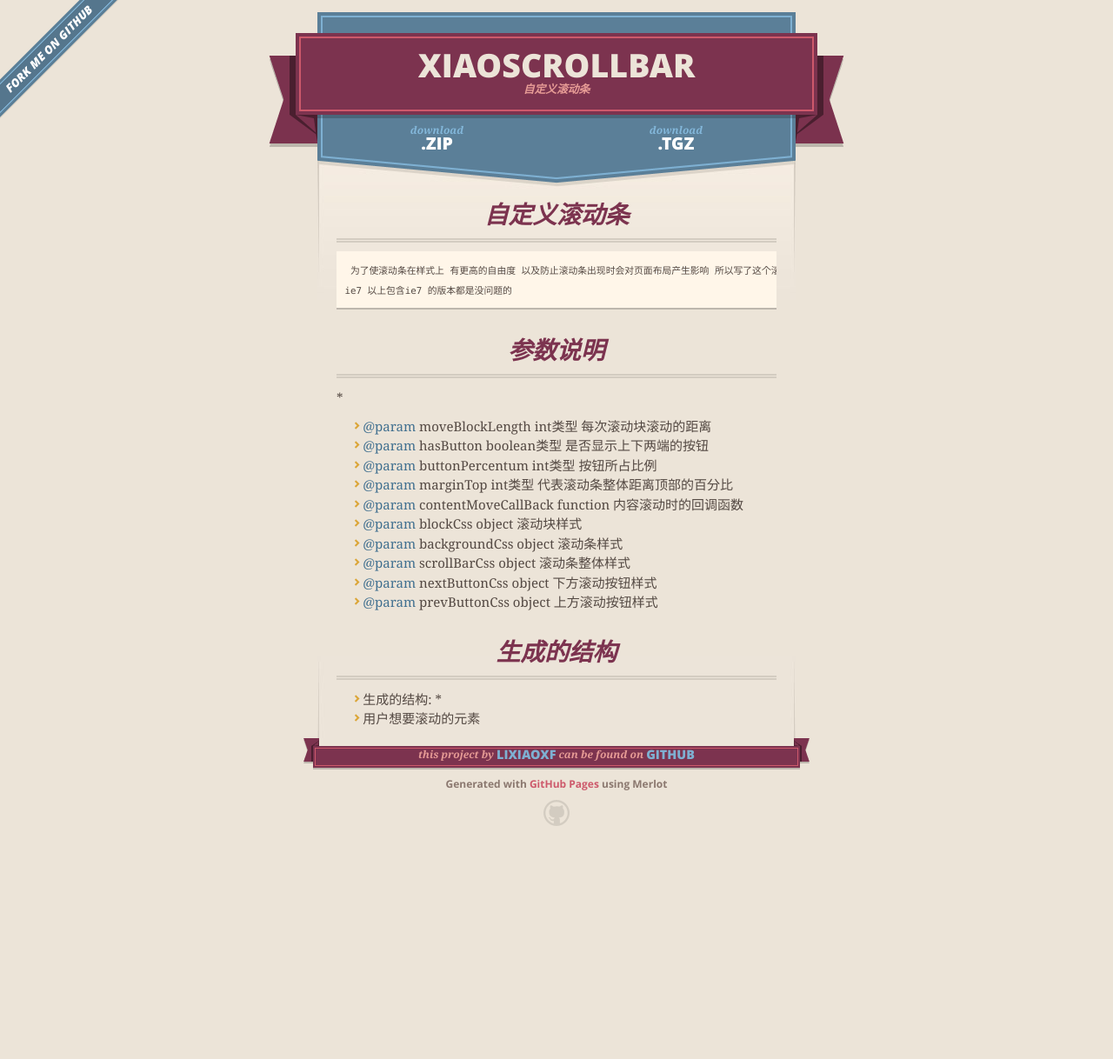
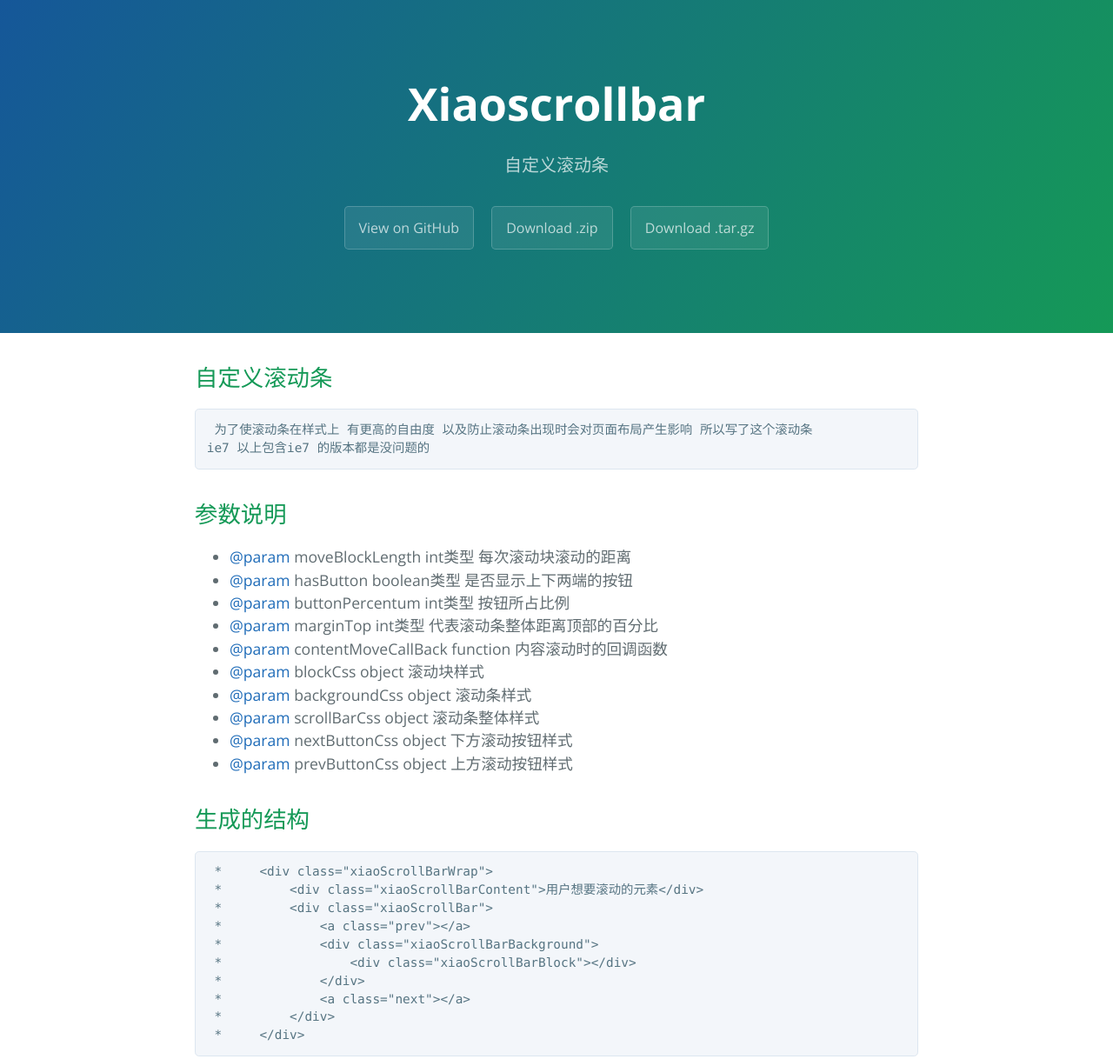
Before and after one commit to lixiaoxf/xiaoScrollBar, a plain HTML site: page index.html in a window 1280 px wide. Shown: the top 1218 px of the page at 87% size. Before the commit the page ends 990 px from the top, so only its background shows below. Drawn offline with nearby package versions, Linux system fonts and the light colour scheme.

Commit message:
Create gh-pages branch via GitHub

```diff
--- a/index.html
+++ b/index.html
@@ -1,52 +1,25 @@
 <!DOCTYPE html>
-<html>
+<html lang="en-us">
   <head>
-    <meta charset='utf-8'>
-    <meta http-equiv="X-UA-Compatible" content="chrome=1">
-    <meta name="viewport" content="width=640">
+    <meta charset="UTF-8">
+    <title>Xiaoscrollbar by lixiaoxf</title>
+    <meta name="viewport" content="width=device-width, initial-scale=1">
+    <link rel="stylesheet" type="text/css" href="stylesheets/normalize.css" media="screen">
+    <link href='https://fonts.googleapis.com/css?family=Open+Sans:400,700' rel='stylesheet' type='text/css'>
+    <link rel="stylesheet" type="text/css" href="stylesheets/stylesheet.css" media="screen">
+    <link rel="stylesheet" type="text/css" href="stylesheets/github-light.css" media="screen">
+  </head>
+  <body>
+    <section class="page-header">
+      <h1 class="project-name">Xiaoscrollbar</h1>
+      <h2 class="project-tagline">自定义滚动条</h2>
+      <a href="https://github.com/lixiaoxf/xiaoScrollBar" class="btn">View on GitHub</a>
+      <a href="https://github.com/lixiaoxf/xiaoScrollBar/zipball/master" class="btn">Download .zip</a>
+      <a href="https://github.com/lixiaoxf/xiaoScrollBar/tarball/master" class="btn">Download .tar.gz</a>
+    </section>
 
-    <link rel="stylesheet" href="stylesheets/core.css" media="screen">
-    <link rel="stylesheet" href="stylesheets/mobile.css" media="handheld, only screen and (max-device-width:640px)">
-    <link rel="stylesheet" href="stylesheets/github-light.css">
-
-    <script type="text/javascript" src="javascripts/modernizr.js"></script>
-    <script type="text/javascript" src="https://ajax.googleapis.com/ajax/libs/jquery/1.7.1/jquery.min.js"></script>
-    <script type="text/javascript" src="javascripts/headsmart.min.js"></script>
-    <script type="text/javascript">
-      $(document).ready(function () {
-        $('#main_content').headsmart()
-      })
-    </script>
-    <title>Xiaoscrollbar by lixiaoxf</title>
-  </head>
-
-  <body>
-    <a id="forkme_banner" href="https://github.com/lixiaoxf/xiaoScrollBar">View on GitHub</a>
-    <div class="shell">
-
-      <header>
-        <span class="ribbon-outer">
-          <span class="ribbon-inner">
-            <h1>Xiaoscrollbar</h1>
-            <h2>自定义滚动条</h2>
-          </span>
-          <span class="left-tail"></span>
-          <span class="right-tail"></span>
-        </span>
-      </header>
-
-      <section id="downloads">
-        <span class="inner">
-          <a href="https://github.com/lixiaoxf/xiaoScrollBar/zipball/master" class="zip"><em>download</em> .ZIP</a><a href="https://github.com/lixiaoxf/xiaoScrollBar/tarball/master" class="tgz"><em>download</em> .TGZ</a>
-        </span>
-      </section>
-
-
-      <span class="banner-fix"></span>
-
-
-      <section id="main_content">
-        <h2>
+    <section class="main-content">
+      <h2>
 <a id="自定义滚动条" class="anchor" href="#%E8%87%AA%E5%AE%9A%E4%B9%89%E6%BB%9A%E5%8A%A8%E6%9D%A1" aria-hidden="true"><span aria-hidden="true" class="octicon octicon-link"></span></a>自定义滚动条</h2>
 
 <pre><code> 为了使滚动条在样式上 有更高的自由度 以及防止滚动条出现时会对页面布局产生影响 所以写了这个滚动条
@@ -55,8 +28,6 @@ ie7 以上包含ie7 的版本都是没问题的
 
 <h2>
 <a id="参数说明" class="anchor" href="#%E5%8F%82%E6%95%B0%E8%AF%B4%E6%98%8E" aria-hidden="true"><span aria-hidden="true" class="octicon octicon-link"></span></a>参数说明</h2>
-
-<p>*</p>
 
 <ul>
 <li> <a href="https://github.com/param" class="user-mention">@param</a> moveBlockLength       int类型 每次滚动块滚动的距离</li>
@@ -74,43 +45,25 @@ ie7 以上包含ie7 的版本都是没问题的
 <h2>
 <a id="生成的结构" class="anchor" href="#%E7%94%9F%E6%88%90%E7%9A%84%E7%BB%93%E6%9E%84" aria-hidden="true"><span aria-hidden="true" class="octicon octicon-link"></span></a>生成的结构</h2>
 
-<ul>
-<li>生成的结构:
-*</li>
-<li>    <div>
-</div>
-</li>
-<li>        <div>用户想要滚动的元素</div>
-</li>
-<li>        <div>
-</div>
-</li>
-<li>            </li>
-<li>            <div>
-</div>
-</li>
-<li>                <div></div>
-</li>
-<li>            </li>
-<li>            </li>
-<li>        </li>
-<li>    </li>
-</ul>
-      </section>
+<pre><code> *     &lt;div class="xiaoScrollBarWrap"&gt;
+ *         &lt;div class="xiaoScrollBarContent"&gt;用户想要滚动的元素&lt;/div&gt;
+ *         &lt;div class="xiaoScrollBar"&gt;
+ *             &lt;a class="prev"&gt;&lt;/a&gt;
+ *             &lt;div class="xiaoScrollBarBackground"&gt;
+ *                 &lt;div class="xiaoScrollBarBlock"&gt;&lt;/div&gt;
+ *             &lt;/div&gt;
+ *             &lt;a class="next"&gt;&lt;/a&gt;
+ *         &lt;/div&gt;
+ *     &lt;/div&gt;
+</code></pre>
 
-      <footer>
-        <span class="ribbon-outer">
-          <span class="ribbon-inner">
-            <p>this project by <a href="https://github.com/lixiaoxf">lixiaoxf</a> can be found on <a href="https://github.com/lixiaoxf/xiaoScrollBar">GitHub</a></p>
-          </span>
-          <span class="left-tail"></span>
-          <span class="right-tail"></span>
-        </span>
-        <p>Generated with <a href="https://pages.github.com">GitHub Pages</a> using Merlot</p>
-        <span class="octocat"></span>
+      <footer class="site-footer">
+        <span class="site-footer-owner"><a href="https://github.com/lixiaoxf/xiaoScrollBar">Xiaoscrollbar</a> is maintained by <a href="https://github.com/lixiaoxf">lixiaoxf</a>.</span>
+
+        <span class="site-footer-credits">This page was generated by <a href="https://pages.github.com">GitHub Pages</a> using the <a href="https://github.com/jasonlong/cayman-theme">Cayman theme</a> by <a href="https://twitter.com/jasonlong">Jason Long</a>.</span>
       </footer>
 
-    </div>
+    </section>
 
 
   </body>
--- a/params.json
+++ b/params.json
@@ -1,6 +1,6 @@
 {
   "name": "Xiaoscrollbar",
   "tagline": "自定义滚动条",
-  "body": "## 自定义滚动条\r\n     为了使滚动条在样式上 有更高的自由度 以及防止滚动条出现时会对页面布局产生影响 所以写了这个滚动条\r\n    ie7 以上包含ie7 的版本都是没问题的\r\n## 参数说明\r\n\r\n *\r\n *  @param moveBlockLength       int类型 每次滚动块滚动的距离\r\n *  @param hasButton             boolean类型 是否显示上下两端的按钮\r\n *  @param buttonPercentum       int类型 按钮所占比例\r\n *  @param marginTop             int类型 代表滚动条整体距离顶部的百分比\r\n *  @param contentMoveCallBack   function 内容滚动时的回调函数\r\n *  @param blockCss              object 滚动块样式\r\n *  @param backgroundCss         object 滚动条样式\r\n *  @param scrollBarCss          object 滚动条整体样式\r\n *  @param nextButtonCss         object 下方滚动按钮样式\r\n *  @param prevButtonCss         object 上方滚动按钮样式\r\n\r\n## 生成的结构\r\n\r\n * 生成的结构:\r\n *\r\n *     <div class=\"xiaoScrollBarWrap\">\r\n *         <div class=\"xiaoScrollBarContent\">用户想要滚动的元素</div>\r\n *         <div class=\"xiaoScrollBar\">\r\n *             <a class=\"prev\"></a>\r\n *             <div class=\"xiaoScrollBarBackground\">\r\n *                 <div class=\"xiaoScrollBarBlock\"></div>\r\n *             </div>\r\n *             <a class=\"next\"></a>\r\n *         </div>\r\n *     </div> ",
+  "body": "## 自定义滚动条\r\n     为了使滚动条在样式上 有更高的自由度 以及防止滚动条出现时会对页面布局产生影响 所以写了这个滚动条\r\n    ie7 以上包含ie7 的版本都是没问题的\r\n## 参数说明\r\n\r\n \r\n *  @param moveBlockLength       int类型 每次滚动块滚动的距离\r\n *  @param hasButton             boolean类型 是否显示上下两端的按钮\r\n *  @param buttonPercentum       int类型 按钮所占比例\r\n *  @param marginTop             int类型 代表滚动条整体距离顶部的百分比\r\n *  @param contentMoveCallBack   function 内容滚动时的回调函数\r\n *  @param blockCss              object 滚动块样式\r\n *  @param backgroundCss         object 滚动条样式\r\n *  @param scrollBarCss          object 滚动条整体样式\r\n *  @param nextButtonCss         object 下方滚动按钮样式\r\n *  @param prevButtonCss         object 上方滚动按钮样式\r\n\r\n## 生成的结构\r\n\r\n\r\n     *     <div class=\"xiaoScrollBarWrap\">\r\n     *         <div class=\"xiaoScrollBarContent\">用户想要滚动的元素</div>\r\n     *         <div class=\"xiaoScrollBar\">\r\n     *             <a class=\"prev\"></a>\r\n     *             <div class=\"xiaoScrollBarBackground\">\r\n     *                 <div class=\"xiaoScrollBarBlock\"></div>\r\n     *             </div>\r\n     *             <a class=\"next\"></a>\r\n     *         </div>\r\n     *     </div>        \r\n     ",
   "note": "Don't delete this file! It's used internally to help with page regeneration."
 }
```
